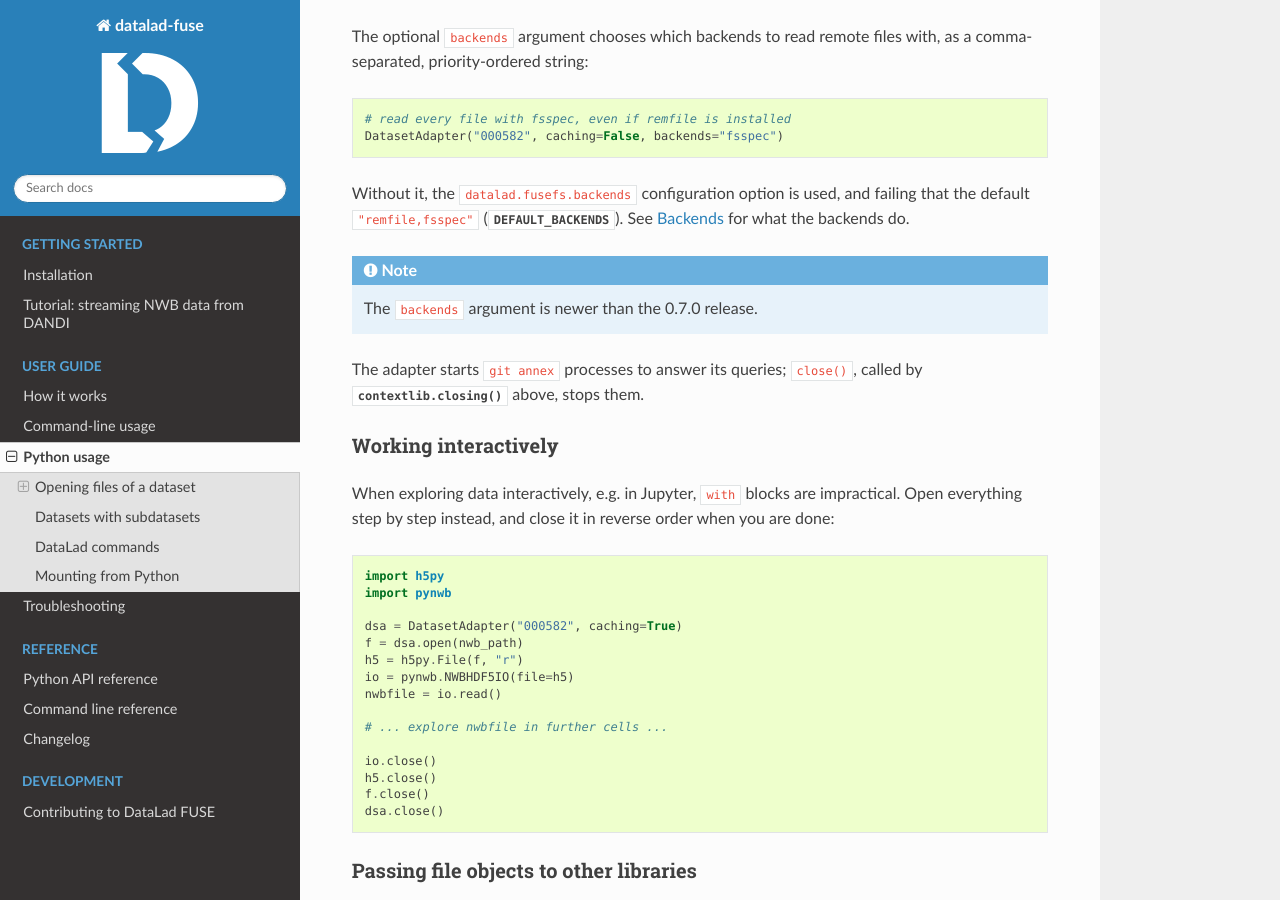
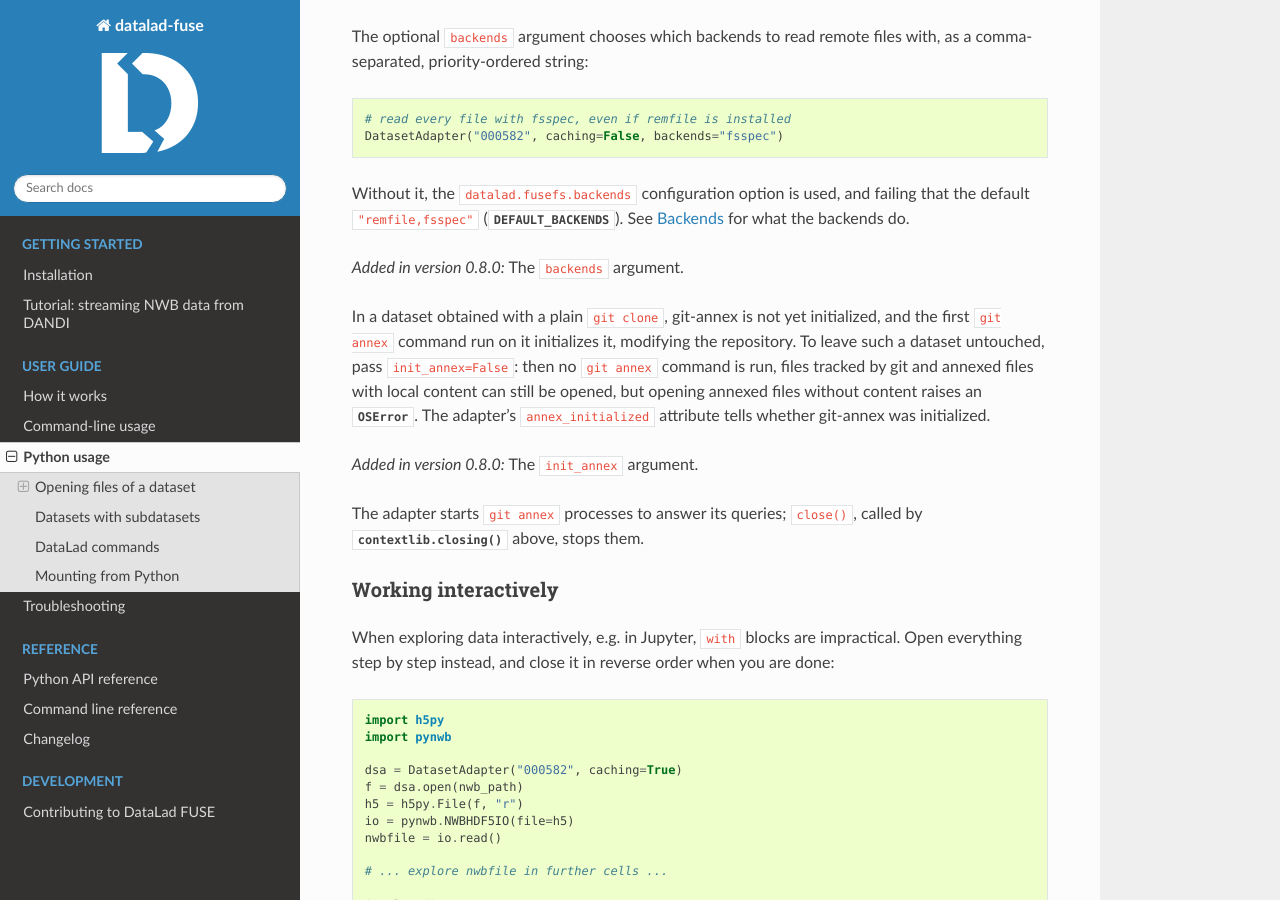
Before and after one commit to datalad/datalad-fuse, a Sphinx documentation site: the page built from docs/source/python.rst, in a window 1280 px wide and 900 px high, scrolled down 1526 px. Built offline with Sphinx 7.4.7 and the Read the Docs theme 3.1.0, drawn with Linux system fonts in a browser that asks for light colours; pages that are not in the unit, such as notebooks, are missing from menus.

Commit message:
DOC: reflect the 0.8.0 release; document init_annex; fix cache-clear help
- Notes saying backends and the ``backends`` argument are "newer than the
  0.7.0 release" were stale now that 0.8.0 is out: turn them into
  ``versionadded:: 0.8.0`` directives.
- Describe the ``init_annex`` argument (#141) in the Python usage page; it
  was only in the API reference.
- ``datalad fsspec-cache-clear`` clears the on-disk caches of all
  backends (also remfile's), not only fsspec's: say so in its help.

Co-Authored-By: Claude Code 2.1.319 / Claude Opus 5.5 <noreply@anthropic.com>

```diff
--- a/docs/source/installation.rst
+++ b/docs/source/installation.rst
@@ -70,8 +70,8 @@ Installing remfile is enough to start using it: NWB/HDF5 files are read with
 it by default from then on.  Without it, those files are read with fsspec, as
 before.
 
-.. note::
-   The optional backends are newer than the 0.7.0 release.
+.. versionadded:: 0.8.0
+   The optional backends.
 
 
 Checking the installation
--- a/docs/source/python.rst
+++ b/docs/source/python.rst
@@ -85,8 +85,19 @@ failing that the default ``"remfile,fsspec"``
 (`~datalad_fuse.backends.DEFAULT_BACKENDS`).  See :ref:`concepts-backends`
 for what the backends do.
 
-.. note::
-   The ``backends`` argument is newer than the 0.7.0 release.
+.. versionadded:: 0.8.0
+   The ``backends`` argument.
+
+In a dataset obtained with a plain ``git clone``, git-annex is not yet
+initialized, and the first ``git annex`` command run on it initializes it,
+modifying the repository.  To leave such a dataset untouched, pass
+``init_annex=False``: then no ``git annex`` command is run, files tracked by
+git and annexed files with local content can still be opened, but opening
+annexed files without content raises an :exc:`OSError`.  The adapter's
+``annex_initialized`` attribute tells whether git-annex was initialized.
+
+.. versionadded:: 0.8.0
+   The ``init_annex`` argument.
 
 The adapter starts ``git annex`` processes to answer its queries;
 ``close()``, called by :func:`contextlib.closing` above, stops them.
```
Also changed, not shown: docs/source/concepts.rst (+3 -4 lines), 1 other file.
